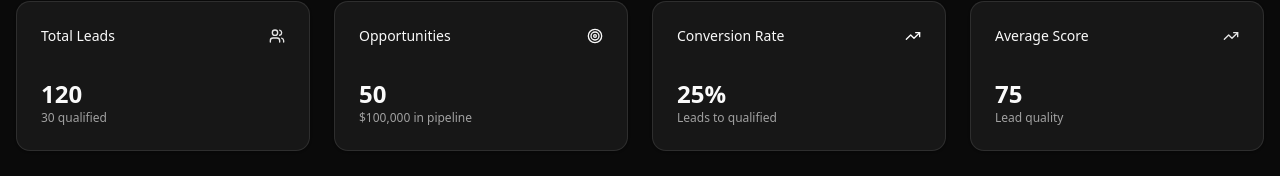
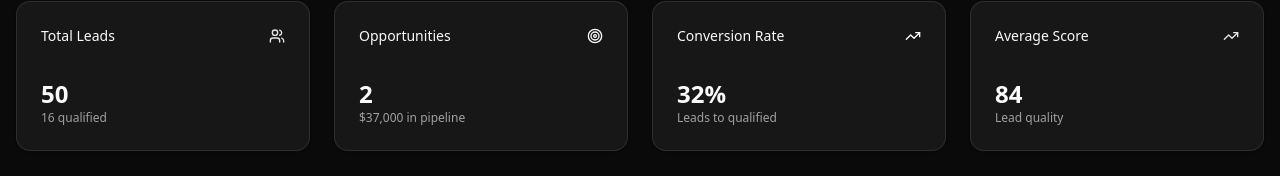
Before and after one commit to ezequiel88/leads, a React (Vite) app: page / in a window 1280 px wide. Shown: the part 116-292 px from the top of the page. Built offline with nearby package versions, Linux system fonts and the light colour scheme.

Commit message:
feat(leads): add leads context for state management
Implement LeadsContext to centralize leads and opportunities state management.
Remove duplicate state logic from dashboard components and use context instead.
Add stats calculations and CRUD operations to the context provider.

```diff
--- a/src/components/dashboard-cards.tsx
+++ b/src/components/dashboard-cards.tsx
@@ -2,6 +2,7 @@ import { motion } from 'framer-motion';
 import { Card, CardContent, CardHeader, CardTitle } from './ui/card';
 import { Target, TrendingUp, Users, type LucideIcon } from 'lucide-react';
 import { formatCurrency } from '@/lib/utils';
+import { useLeads } from '@/contexts/LeadsContext';
 
 interface StatCard {
   title: string;
@@ -10,46 +11,6 @@ interface StatCard {
   icon: LucideIcon;
   iconColor: string;
 }
-
-const stats = {
-    totalLeads: 120,
-    qualifiedLeads: 30,
-    totalOpportunities: 50,
-    totalOpportunityValue: 100000,
-    conversionRate: 25,
-    averageLeadScore: 75,
-}
-
-const statCards: StatCard[] = [
-  {
-    title: 'Total Leads',
-    value: stats.totalLeads,
-    description: `${stats.qualifiedLeads} qualified`,
-    icon: Users,
-    iconColor: 'text-primary'
-  },
-  {
-    title: 'Opportunities',
-    value: stats.totalOpportunities,
-    description: `${formatCurrency(stats.totalOpportunityValue)} in pipeline`,
-    icon: Target,
-    iconColor: 'text-success'
-  },
-  {
-    title: 'Conversion Rate',
-    value: `${stats.conversionRate}%`,
-    description: 'Leads to qualified',
-    icon: TrendingUp,
-    iconColor: 'text-warning'
-  },
-  {
-    title: 'Average Score',
-    value: stats.averageLeadScore,
-    description: 'Lead quality',
-    icon: TrendingUp,
-    iconColor: 'text-primary'
-  }
-];
 
 interface StatCardComponentProps {
   card: StatCard;
@@ -82,6 +43,39 @@ function StatCardComponent({ card, delay }: StatCardComponentProps) {
 }
 
 export default function DashboardCards() {
+    const { stats } = useLeads();
+
+    const statCards: StatCard[] = [
+      {
+        title: 'Total Leads',
+        value: stats.totalLeads,
+        description: `${stats.qualifiedLeads} qualified`,
+        icon: Users,
+        iconColor: 'text-primary'
+      },
+      {
+        title: 'Opportunities',
+        value: stats.totalOpportunities,
+        description: `${formatCurrency(stats.totalOpportunityValue)} in pipeline`,
+        icon: Target,
+        iconColor: 'text-success'
+      },
+      {
+        title: 'Conversion Rate',
+        value: `${stats.conversionRate}%`,
+        description: 'Leads to qualified',
+        icon: TrendingUp,
+        iconColor: 'text-warning'
+      },
+      {
+        title: 'Average Score',
+        value: stats.averageLeadScore,
+        description: 'Lead quality',
+        icon: TrendingUp,
+        iconColor: 'text-primary'
+      }
+    ];
+
     return (
         <div className="grid grid-cols-1 md:grid-cols-2 lg:grid-cols-4 gap-6 mb-8">
             {statCards.map((card, index) => (
--- a/src/components/dashboard-tables.tsx
+++ b/src/components/dashboard-tables.tsx
@@ -6,21 +6,17 @@ import { Tabs, TabsContent, TabsList, TabsTrigger } from "./ui/tabs";
 import type { Lead, Opportunity, TableFilters, PaginationState } from "@/types";
 import { useLocalStorage } from "@/hooks/useLocalStorage";
 
-import leadsData from '@/@data/leads.json';
-import opportunitiesData from '@/@data/oportunities.json';
 import SearchAndFilters from "./search-filters";
 import LeadsTable from "./leads-table";
 import OpportunitiesTable from "./oportunities-table";
 import LeadDetailPanel from "./lead-detail";
+import { useLeads } from "@/contexts/LeadsContext";
 
 export default function DashboardTables() {
-
-    const [leads, setLeads] = useState<Lead[]>([]);
-    const [opportunities, setOpportunities] = useLocalStorage<Opportunity[]>('opportunities', opportunitiesData as Opportunity[]);
+    const { leads, opportunities, isLoading, updateLead, convertLeadToOpportunity } = useLeads();
     const [activeTab, setActiveTab] = useState('leads');
     const [selectedLead, setSelectedLead] = useState<Lead | null>(null);
     const [isPanelOpen, setIsPanelOpen] = useState(false);
-    const [isLoading, setIsLoading] = useState(true);
 
     // Estados de paginação
     const [leadsPagination, setLeadsPagination] = useState<PaginationState>({
@@ -42,18 +38,6 @@ export default function DashboardTables() {
         sortBy: 'score',
         sortOrder: 'desc'
     });
-
-    // Simulate initial data loading
-    useEffect(() => {
-        const loadData = async () => {
-            setIsLoading(true);
-            await new Promise(resolve => setTimeout(resolve, 1500));
-            setLeads(leadsData as Lead[]);
-            setIsLoading(false);
-        };
-
-        loadData();
-    }, []);
 
     // Filter and sort leads
     const filteredLeads = useMemo(() => {
@@ -118,26 +102,6 @@ export default function DashboardTables() {
         }));
     }, [opportunities]);
 
-    // Stats calculations
-    const stats = useMemo(() => {
-        const totalLeads = leads.length;
-        const qualifiedLeads = leads.filter(lead => lead.status === 'Qualified').length;
-        const totalOpportunities = opportunities.length;
-        const totalOpportunityValue = opportunities.reduce((sum, opp) => (sum + (opp.amount || 0)), 0);
-        const averageLeadScore = leads.length > 0
-            ? Math.round(leads.reduce((sum, lead) => sum + lead.score, 0) / leads.length)
-            : 0;
-
-        return {
-            totalLeads,
-            qualifiedLeads,
-            totalOpportunities,
-            totalOpportunityValue,
-            averageLeadScore,
-            conversionRate: totalLeads > 0 ? Math.round((qualifiedLeads / totalLeads) * 100) : 0
-        };
-    }, [leads, opportunities]);
-
     const handleLeadSelect = (lead: Lead) => {
         setSelectedLead(lead);
         setIsPanelOpen(true);
@@ -148,21 +112,14 @@ export default function DashboardTables() {
         setIsPanelOpen(false);
     }
 
-
-    const handleLeadSave = (updatedLead: Lead) => {
-        setLeads(prev => prev.map(lead =>
-            lead.id === updatedLead.id ? updatedLead : lead
-        ));
-        setSelectedLead(updatedLead);
+    const handleLeadSave = (lead: Lead) => {
+        updateLead(lead);
     };
 
     const handleConvertToOpportunity = (opportunity: Opportunity) => {
-        setOpportunities(prev => [...prev, opportunity]);
         if (selectedLead) {
-            const updatedLead = { ...selectedLead, status: 'Qualified' as Lead['status'] };
-            setLeads(prev => prev.map(lead =>
-                lead.id === updatedLead.id ? updatedLead : lead
-            ));
+            convertLeadToOpportunity(selectedLead.id, opportunity);
+            updateLead({ ...selectedLead, status: 'Qualified' as Lead['status'] });
         }
     };
 
@@ -190,7 +147,7 @@ export default function DashboardTables() {
                             <div>
                                 <h3 className="text-lg font-semibold">Leads</h3>
                                 <p className="text-muted-foreground">
-                                    {filteredLeads.length} leads • {stats.qualifiedLeads} qualified
+                                    {filteredLeads.length} leads • {leads.filter(lead => lead.status === 'Qualified').length} qualified
                                 </p>
                             </div>
                         </div>
@@ -210,7 +167,7 @@ export default function DashboardTables() {
                             <div>
                                 <h3 className="text-lg font-semibold">Opportunities</h3>
                                 <p className="text-muted-foreground">
-                                    {opportunities.length} opportunities • {formatCurrency(stats.totalOpportunityValue)} total
+                                    {opportunities.length} opportunities • {formatCurrency(opportunities.reduce((acc, opp) => acc + (opp.amount || 0), 0))} total
                                 </p>
                             </div>
                         </div>
--- /dev/null
+++ b/src/contexts/LeadsContext.tsx
@@ -0,0 +1,112 @@
+import React, { createContext, useContext, useEffect, useMemo, useState, type ReactNode } from 'react';
+import type { Lead, Opportunity, TableFilters, PaginationState } from '@/types';
+import { useLocalStorage } from '@/hooks/useLocalStorage';
+import leadsData from '@/@data/leads.json';
+import opportunitiesData from '@/@data/oportunities.json';
+
+interface LeadsContextType {
+    // Estado dos dados
+    leads: Lead[];
+    opportunities: Opportunity[];
+    isLoading: boolean;
+
+    // Estatísticas
+    stats: {
+        totalLeads: number;
+        qualifiedLeads: number;
+        totalOpportunities: number;
+        totalOpportunityValue: number;
+        averageLeadScore: number;
+        conversionRate: number;
+    };
+
+    // Ações
+    updateLead: (updatedLead: Lead) => void;
+    convertLeadToOpportunity: (leadId: number, opportunity: Opportunity) => void;
+}
+
+const LeadsContext = createContext<LeadsContextType | undefined>(undefined);
+
+type LeadsProviderProps = {
+    children: ReactNode;
+}
+
+export function LeadsProvider({ children }: LeadsProviderProps) {
+    const [leads, setLeads] = useLocalStorage<Lead[]>('leads', leadsData as Lead[]);
+    const [opportunities, setOpportunities] = useLocalStorage<Opportunity[]>('opportunities', opportunitiesData as Opportunity[]);
+    const [isLoading, setIsLoading] = useState(true);
+
+
+    // Simulate initial data loading
+    useEffect(() => {
+        const loadData = async () => {
+            setIsLoading(true);
+            await new Promise(resolve => setTimeout(resolve, 1500));
+            setLeads(leadsData as Lead[]);
+            setIsLoading(false);
+        };
+
+        loadData();
+    }, []);
+
+
+    // Stats calculations
+    const stats = useMemo(() => {
+        const totalLeads = leads.length;
+        const qualifiedLeads = leads.filter(lead => lead.status === 'Qualified').length;
+        const totalOpportunities = opportunities.length;
+        const totalOpportunityValue = opportunities.reduce((sum, opp) => (sum + (opp.amount || 0)), 0);
+        const averageLeadScore = leads.length > 0
+            ? Math.round(leads.reduce((sum, lead) => sum + lead.score, 0) / leads.length)
+            : 0;
+
+        return {
+            totalLeads,
+            qualifiedLeads,
+            totalOpportunities,
+            totalOpportunityValue,
+            averageLeadScore,
+            conversionRate: totalLeads > 0 ? Math.round((qualifiedLeads / totalLeads) * 100) : 0
+        };
+    }, [leads, opportunities]);
+
+    // Ações
+    const updateLead = (updatedLead: Lead) => {
+        setLeads(prev => prev.map(lead =>
+            lead.id === updatedLead.id ? updatedLead : lead
+        ));
+    };
+
+    const convertLeadToOpportunity = (leadId: number, opportunity: Opportunity) => {
+        // Adicionar oportunidade
+        setOpportunities(prev => [...prev, opportunity]);
+
+        // Atualizar status do lead para Qualified
+        setLeads(prev => prev.map(lead =>
+            lead.id === leadId ? { ...lead, status: 'Qualified' as Lead['status'] } : lead
+        ));
+    };
+
+    const value: LeadsContextType = {
+        leads,
+        opportunities,
+        isLoading,
+        stats,
+        updateLead,
+        convertLeadToOpportunity
+    };
+
+    return (
+        <LeadsContext.Provider value={value}>
+            {children}
+        </LeadsContext.Provider>
+    );
+}
+
+export function useLeads() {
+    const context = useContext(LeadsContext);
+    if (context === undefined) {
+        throw new Error('useLeads must be used within a LeadsProvider');
+    }
+    return context;
+}
--- a/src/routes/index.tsx
+++ b/src/routes/index.tsx
@@ -2,6 +2,7 @@ import { createFileRoute } from '@tanstack/react-router'
 import Header from '@/components/header'
 import DashboardCards from '@/components/dashboard-cards'
 import DashboardTables from '@/components/dashboard-tables'
+import { LeadsProvider } from '@/contexts/LeadsContext'
 
 export const Route = createFileRoute('/')({
   component: App,
@@ -9,6 +10,7 @@ export const Route = createFileRoute('/')({
 
 function App() {
   return (
+    <LeadsProvider>
       <div className="min-h-screen bg-background">
         <Header />
         <main className="container mx-auto px-4 py-8">
@@ -16,5 +18,6 @@ function App() {
           <DashboardTables />
         </main>
       </div>
+    </LeadsProvider>
   )
 }
```
Lines whose indentation alone changed are shown as unchanged.
